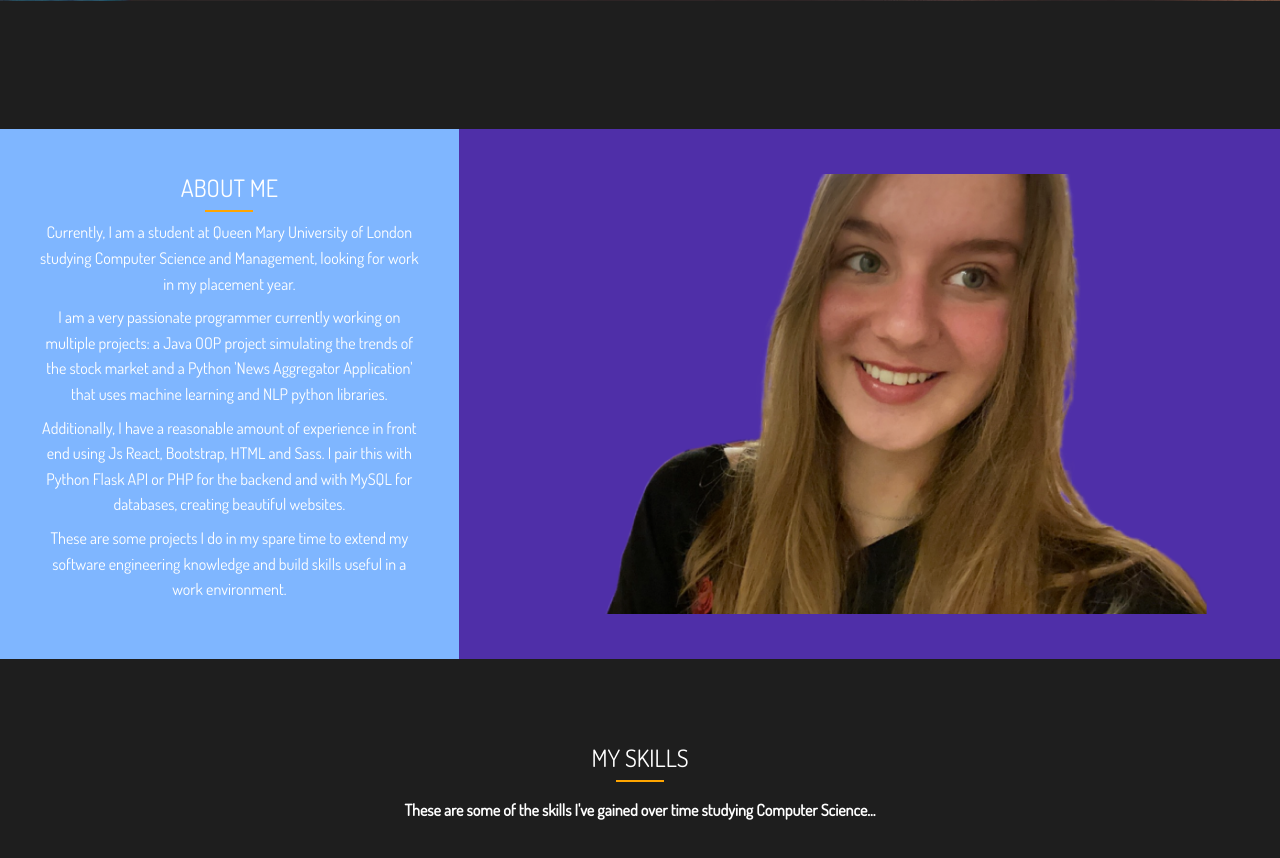
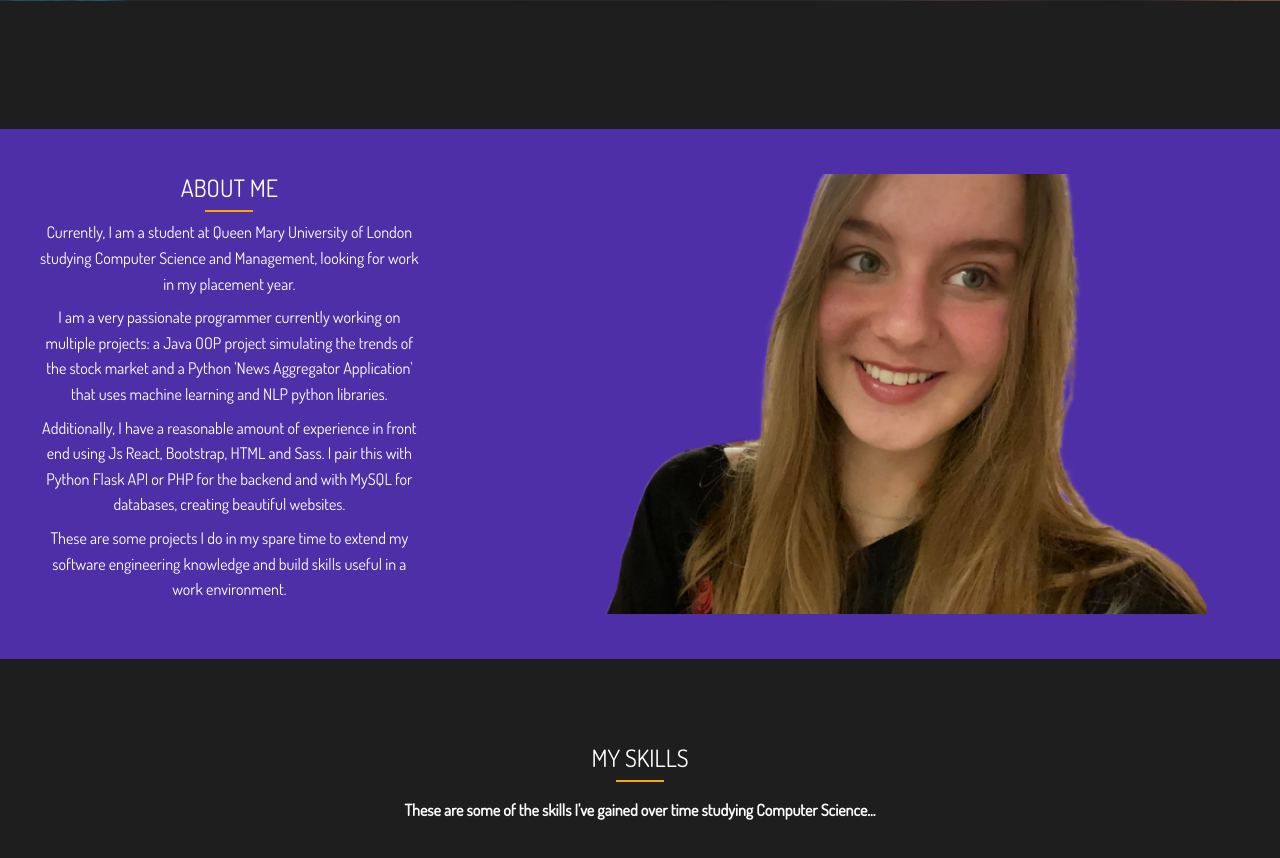
Before and after one commit to orynamg/portfolio-website, a PHP site: page / in a window 1280 px wide. Shown: the part 687-1545 px from the top of the page. Run offline with PHP 8.4, Linux system fonts and the light colour scheme; some libraries are stand-ins or nearby versions.

Commit message:
centering done

```diff
--- a/src/style.css
+++ b/src/style.css
@@ -216,11 +216,8 @@ a:hover {
 
 .text-content {
     padding: 2.5rem;
-    /* max-width: 35rem; */
-    /* margin-left: auto; */
+    max-width: 35rem;
     text-align: center;
-    align-items: center;
-    background-color: rgb(127, 182, 255);
     margin-left: auto;
     margin-right: auto;
 
```
